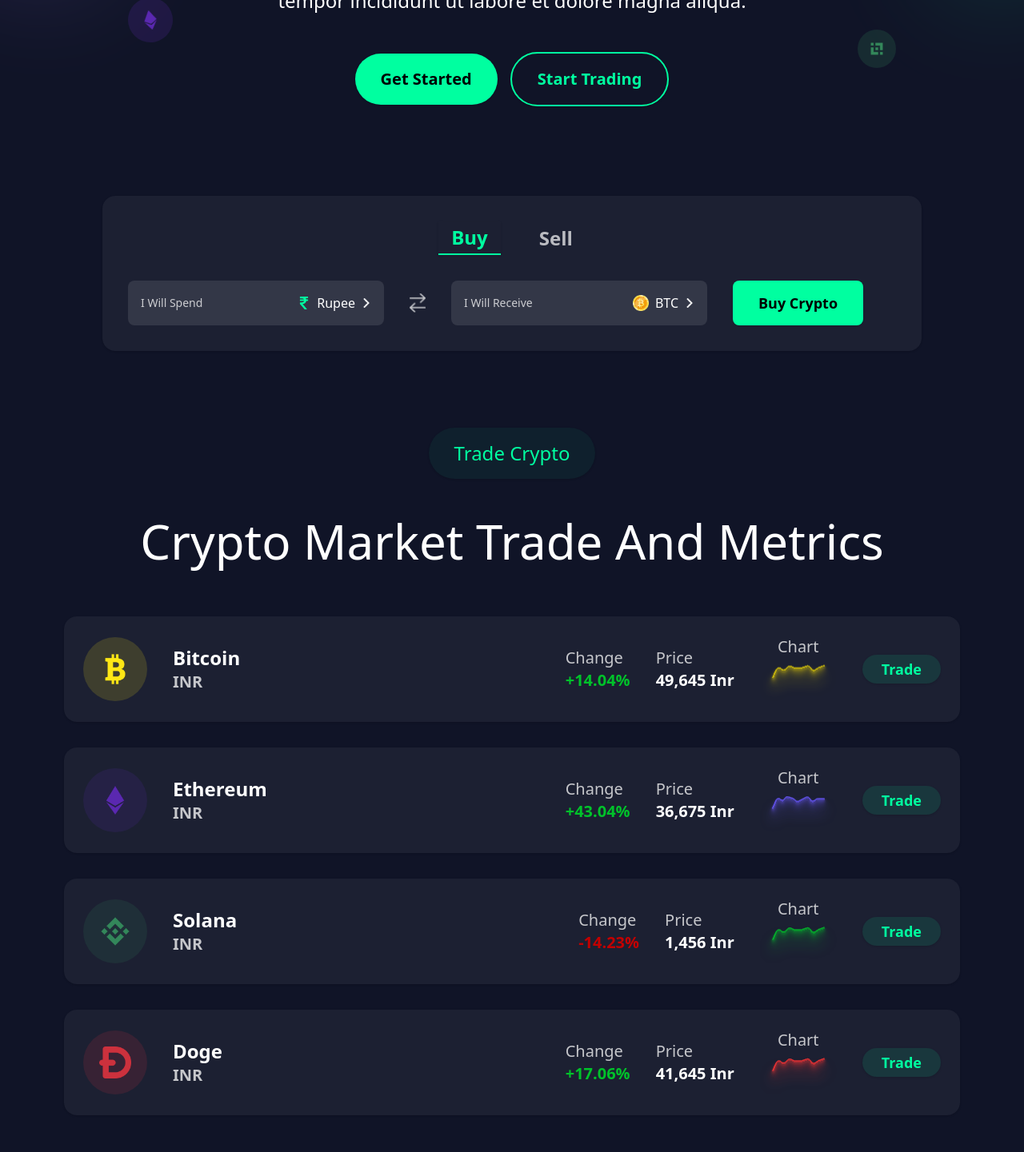
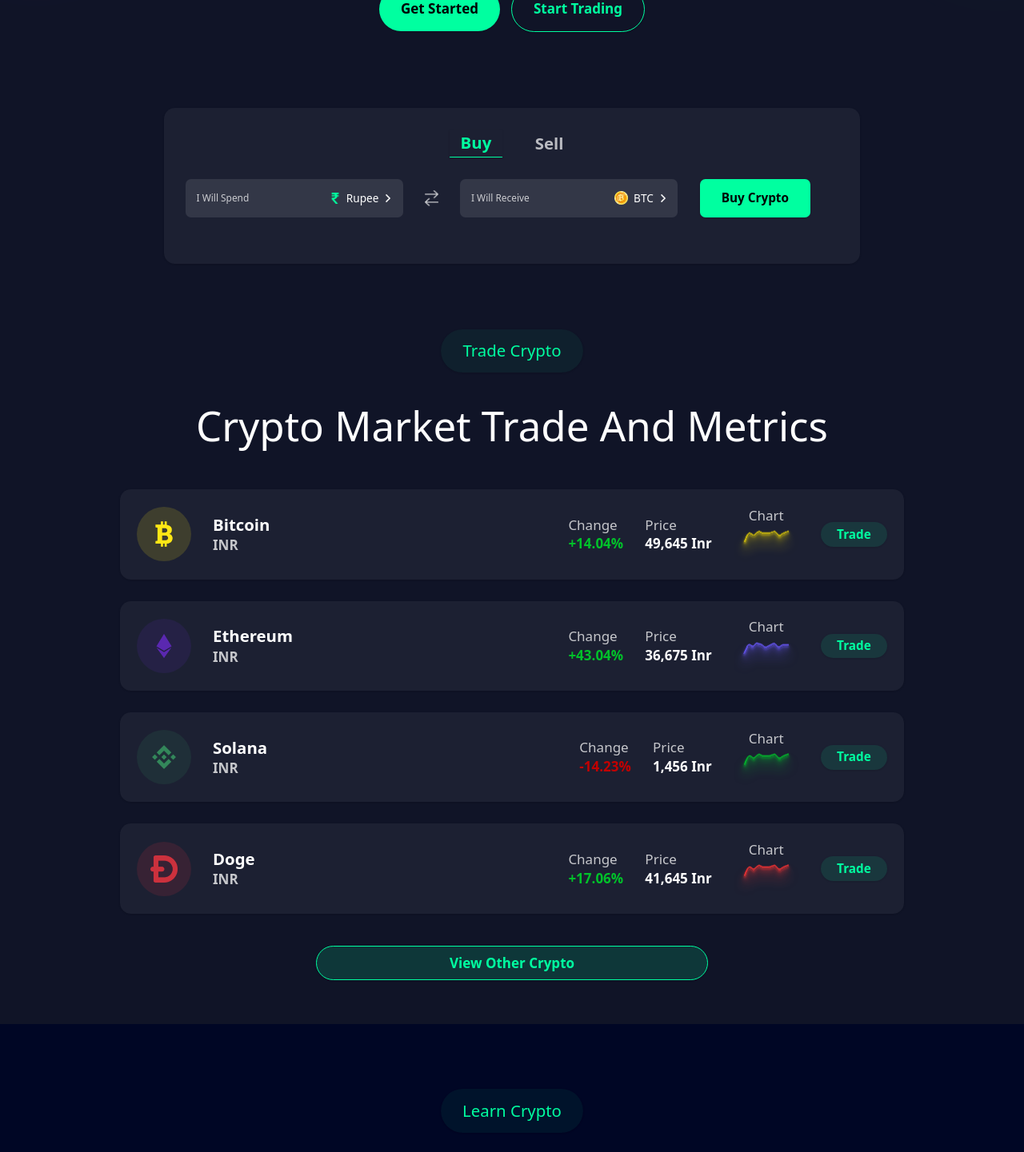
Before and after one commit to adwaith0071/cryptocurrency, a React (Vite) app: page / in a window 1280 px wide. Shown: the part 480-1921 px from the top of the page at 80% size. Built offline with nearby package versions, Linux system fonts and the light colour scheme.

Commit message:
Enhance layout and styling: Added app-wrapper class for improved structure, adjusted button width in MarketSection, and set minimum height for TradingSection card.

```diff
--- a/src/components/sections/MarketSection.tsx
+++ b/src/components/sections/MarketSection.tsx
@@ -61,7 +61,7 @@
         </div>
 
         <div className="text-center">
-          <Button className="bg-[#00ffa026] border border-[#00ffa0]  text-[#00ffa0] font-semibold px-12 py-6 rounded-full text-xl hover:bg-[#00ffa033]">
+          <Button className="w-4/5 md:w-2/3 lg:w-1/2 bg-[#00ffa026] border border-[#00ffa0]  text-[#00ffa0] font-semibold px-16 md:px-20 py-6 rounded-full text-xl hover:bg-[#00ffa033]">
             View Other Crypto
           </Button>
         </div>
--- a/src/components/sections/TradingSection.tsx
+++ b/src/components/sections/TradingSection.tsx
@@ -11,7 +11,7 @@
   };
   return (
     <section className="relative px-4 md:px-8 lg:px-16 xl:px-20 py-8">
-      <Card className="max-w-5xl mx-auto bg-[#ffffff0d] rounded-2xl border-0 p-6 md:p-8">
+      <Card className="max-w-5xl mx-auto bg-[#ffffff0d] rounded-2xl border-0 p-6 md:p-8 min-h-[188px] md:min-h-[230px]">
         <CardContent className="p-0">
           <Tabs value={activeTab} onValueChange={setActiveTab} className="w-full">
             <TabsList className="bg-transparent p-0 h-auto mb-8 flex justify-center">
--- a/src/index.css
+++ b/src/index.css
@@ -196,3 +196,9 @@
     font-feature-settings: "rlig" 1, "calt" 1;
   }
 }
+
+.app-wrapper {
+  zoom: 0.85;
+  width: 100%;
+  height: 100%;
+}
--- a/src/pages/HomePage.tsx
+++ b/src/pages/HomePage.tsx
@@ -19,7 +19,8 @@
 
 export const HomePage: React.FC = () => {
   return (
-    <div className="bg-[#101427] min-h-screen w-full overflow-x-hidden">
+    <div className="bg-[#101427] min-h-screen w-full overflow-hidden">
+      <div className="app-wrapper">
         <Header navigationItems={NAVIGATION_ITEMS} />
         <div className="w-full h-px bg-gray-600"></div>
         <HeroSection />
@@ -33,5 +34,6 @@
         <ContactSection />
         <Footer sections={FOOTER_SECTIONS} />
       </div>
+    </div>
   );
 };
```
Lines whose indentation alone changed are shown as unchanged.
